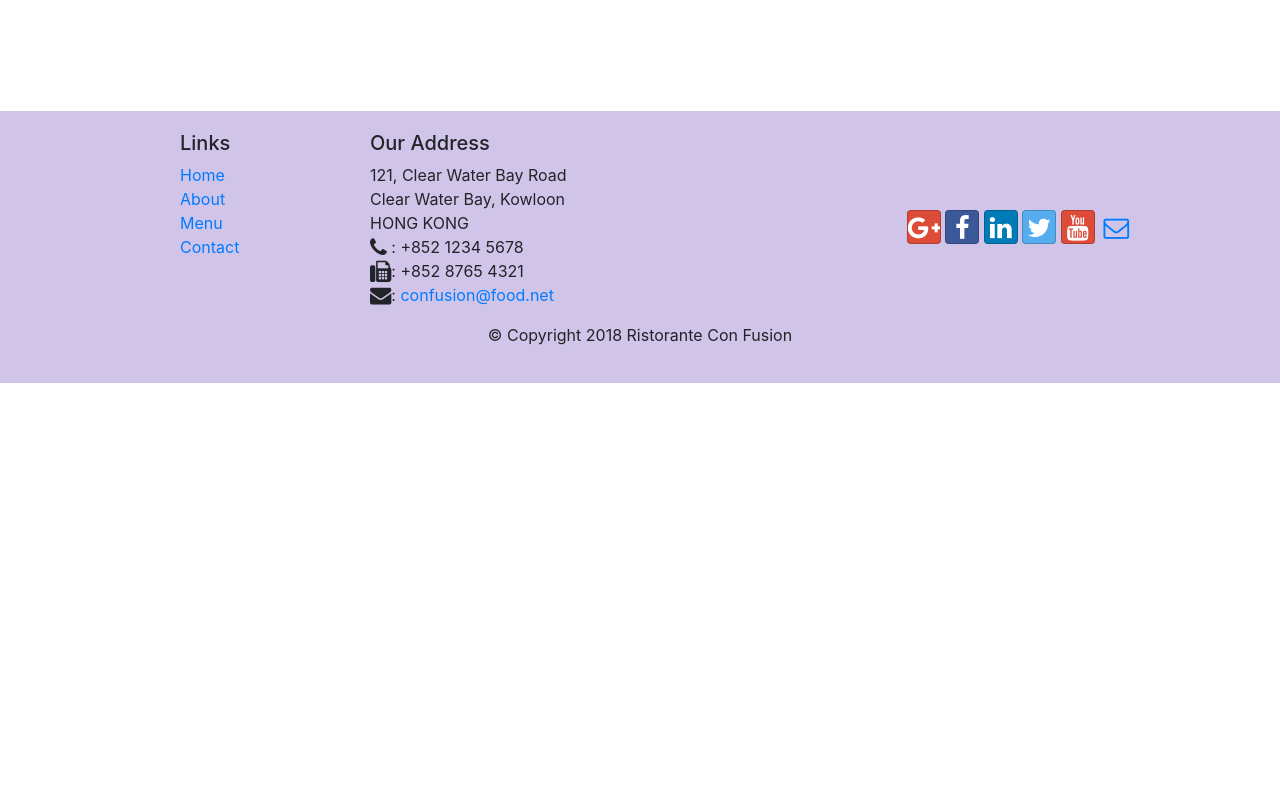
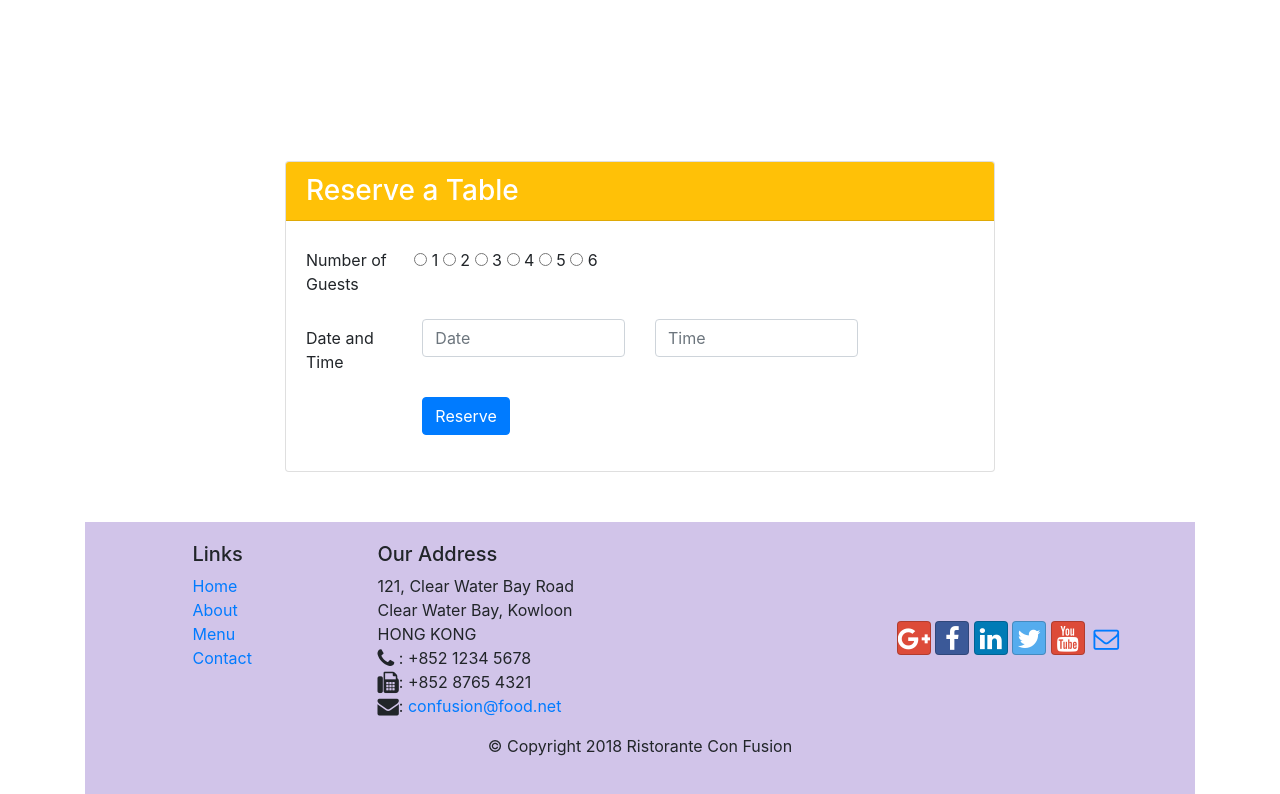
Before and after one commit to shubhampatil5/ConFusion, a website: page index.html in a window 1280 px wide. Shown: the part 1423-2217 px from the top of the page. Before the commit the page ends 1806 px from the top, so only its background shows below. Drawn offline with nearby package versions, Linux system fonts and the light colour scheme.

Commit message:
reservation form & other

```diff
--- a/css/styles.css
+++ b/css/styles.css
@@ -32,3 +32,7 @@
 .navbar-dark{
 	background-color: #522da8;
 }
+.radio-padding
+{
+	padding: 7px;
+}
--- a/index.html
+++ b/index.html
@@ -9,11 +9,9 @@
 
     <!-- Bootstrap CSS -->
     <link rel="stylesheet" href="node_modules/bootstrap/dist/css/bootstrap.min.css">
-
     <link rel="stylesheet" href="node_modules/font-awesome/css/font-awesome.min.css">
     <link rel="stylesheet" href="node_modules/bootstrap-social/bootstrap-social.css">
-
-    <link rel="stylesheet" type="text/css" href="css/styles.css">
+    <link href="css/styles.css" rel="stylesheet">
 </head>
 
 <body>
@@ -22,7 +20,7 @@
             <button class="navbar-toggler" type="button" data-toggle="collapse" data-target="#Navbar">
                 <span class="navbar-toggler-icon"></span>
             </button>
-            <a class="navbar-brand mr-auto" href="#"><img src="img/logo.png" height="30" width="41"></a>
+            <a class="navbar-brand" href="#"><img src="img/logo.png" height="30" width="41"></a>
                 <div class="collapse navbar-collapse" id="Navbar">
                     <ul class="navbar-nav mr-auto">
                         <li class="nav-item active"><a class="nav-link" href="#"><span class="fa fa-home fa-lg"></span> Home</a></li>
@@ -41,8 +39,12 @@
                     <h1>Ristorante con Fusion</h1>
                     <p>We take inspiration from the World's best cuisines, and create a unique fusion experience. Our lipsmacking creations will tickle your culinary senses!</p>
                 </div>
-                <div class="col-12 col-sm align-self-center" >
+                <div class="col-12 col-sm-3 align-self-center" >
                     <img src="img/logo.png" class="img-fluid">
+                </div>
+                <div class="col-12 col-sm-3 align-self-center">
+                    <button class="btn btn-warning">Reserve Table</button>
+
                 </div>
             </div>
         </div>
@@ -57,7 +59,7 @@
                 <div class="media">
                     <img class="d-flex mr-3 img-thumbnail align-self-center" src="img/Uthappizza.png" alt="Uthappizza">
                     <div class="media-body">
-                        <h2 class="mt-0">Uthappizza</h2>
+                        <h2 class="mt-0">Uthappizza <span class="badge badge-danger">HOT</span> <span class="badge badge-pill badge-secondary">$4.99</span> </h2>
                         <p class="d-none d-sm-block">A unique combination of Indian Uthappam (pancake) and Italian pizza, topped with Cerignola olives, ripe vine cherry tomatoes, Vidalia onion, Guntur chillies and Buffalo Paneer.</p>
                     </div>
 
@@ -72,9 +74,15 @@
                 <h3>This Month's Promotions</h3>
             </div>
             <div class="col col-sm col-md">
-                <h2>Weekend Grand Buffet</h2>
-                <p>Featuring mouthwatering combinations with a choice of five different salads, six enticing appetizers, six main entrees and five choicest desserts. Free flowing bubbly and soft drinks. All for just $19.99 per person </p>
+                <div class="media">
+                    <div class="media-body">
+                    <h2>Weekend Grand Buffet <span class="badge badge-danger">NEW</span></h2>
+                    <p>Featuring mouthwatering combinations with a choice of five different salads, six enticing appetizers, six main entrees and five choicest desserts. Free flowing bubbly and soft drinks. All for just $19.99 per person </p>
+                    </div>
+                    <img class="d-flex img-thumbnail align-self-center" src="img/buffet.png" alt="Buffet">
+                </div>
             </div>
+
         </div>
 
         <div class="row row-content align-items-center" >
@@ -91,10 +99,66 @@
                     </div>
 
                 </div>
+            </div>
 
+        </div>
+        <div class="row row-content align-items-center">
+            <div class="col-sm"></div>
+            <div class="col-12 col-sm-8 align-items-center">
+                <div class="card">
+                    <h3 class="card-header bg-warning text-white">Reserve a Table</h3>
+                    <div class="card-body">
+                        <form>
+                            <div class="row form-group" >
+                                <label for="guestnum" class="col-md-2 col-sm-2 col-form-label">Number of Guests</label>
+                                <div class="col-sm col-md radio-padding">
+                                    <input type="radio" id="guest1" name="guestnum" value="1">
+                                    <label class="radio-inline" for="guest1">1</label>
+
+                                    <input type="radio" id="guest2" name="guestnum" value="2">
+                                    <label class="radio-inline" for="guest2">2</label>
+
+                                    <input type="radio" id="guest3" name="guestnum" value="3">
+                                    <label class="radio-inline" for="guest3">3</label>
+
+                                    <input type="radio" id="guest4" name="guestnum" value="4">
+                                    <label class="radio-inline" for="guest4">4</label>
+
+                                    <input type="radio" id="guest5" name="guestnum" value="5">
+                                    <label class="radio-inline" for="guest5">5</label>
+
+                                    <input type="radio" id="guest6" name="guestnum" value="6">
+                                    <label class="radio-inline" for="guest6">6</label>
+                                </div>
+                            </div>
+                            <div class=" row form-group">
+                                    <label class="col-md-2 col-form-label" >Date and Time</label>
+                                    <div class="col-md-4" >
+                                        <input type="text" id="date" name="date" class="form-control" placeholder="Date">
+                                    </div>
+
+                                    <div class="col-md-4" >
+                                        <input type="text" id="time" name="time" class="form-control" placeholder="Time">
+                                    </div>
+                                    <!-- <div class="col-md">
+
+                                    </div>  -->
+
+                            </div>
+                            <div class="form-group row">
+                                <div class="offset-md-2 col-md-10">
+                                    <button type="submit" class="btn btn-primary">Reserve</button>
+                        </div>
+
+                    </div>
+
+
+                        </form>
+                    </div>
+                </div>
             </div>
+            <div class="col-sm"></div>
         </div>
-    </div>
 
     <footer class="footer">
         <div class="container">
```
Also changed, not shown: aboutus.html (+2 -2 lines), contactus.html (+1 -1 lines).
